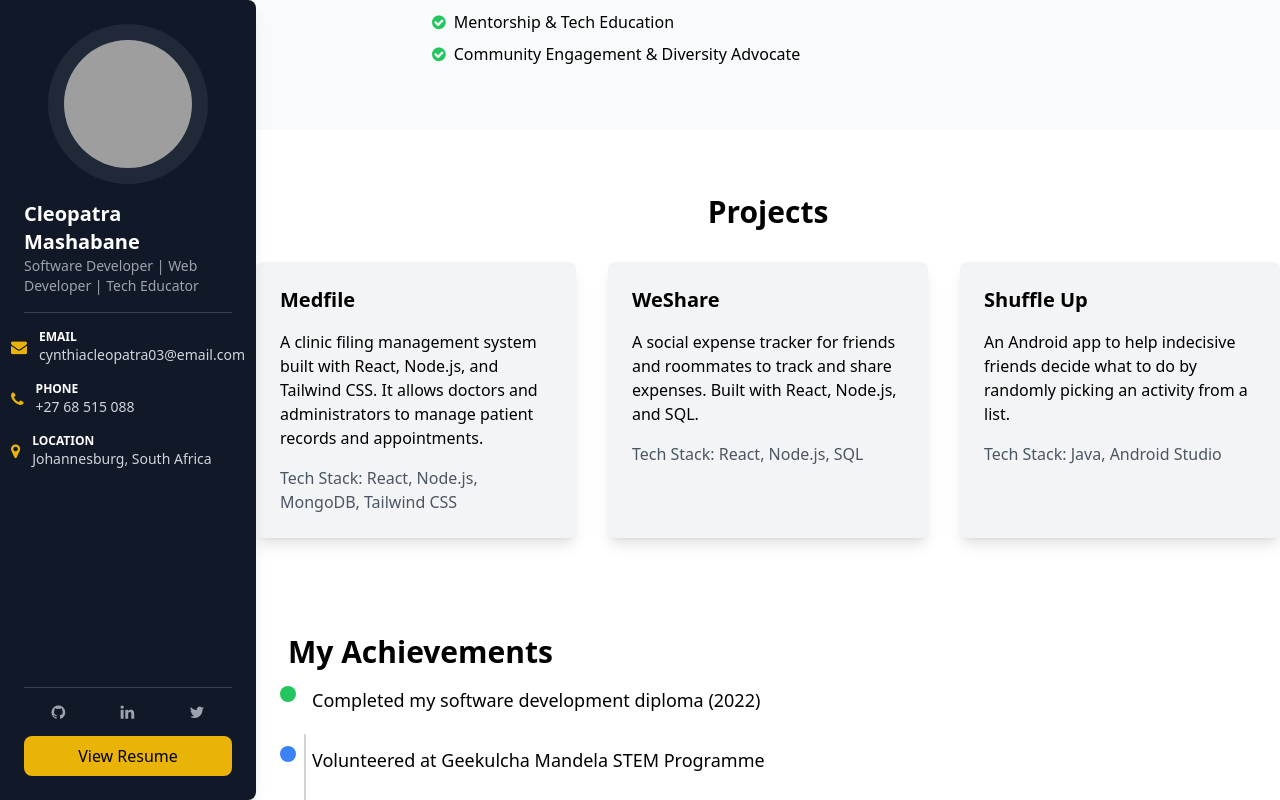
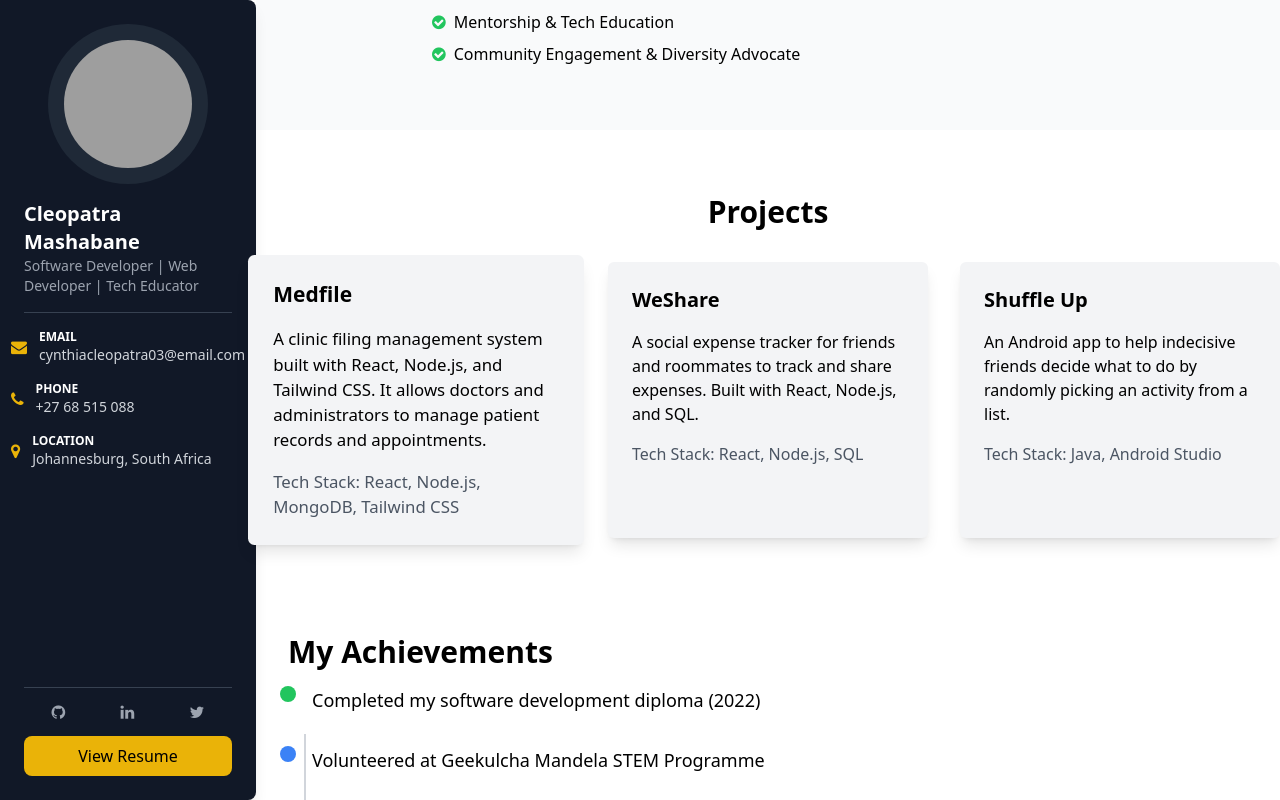
Before and after one commit to iamcleopatra/Cleo-s_Portfolio, a React (Create React App) app: page / in a window 1280 px wide. In both pictures the pointer is over the element 416 px from the left and 1014 px from the top of the page. Shown: the part 614-1414 px from the top of the page. Built offline with nearby package versions, Linux system fonts and the light colour scheme; grey boxes are pictures that could not be loaded.

Commit message:
added some css

```diff
--- a/src/index.css
+++ b/src/index.css
@@ -5,3 +5,8 @@
 .rounded-full {
     border-radius: 50%;
   }
+
+  .grid div:hover {
+    transform: scale(1.05);
+    transition: transform 0.2s ease-in-out;
+  }
```
